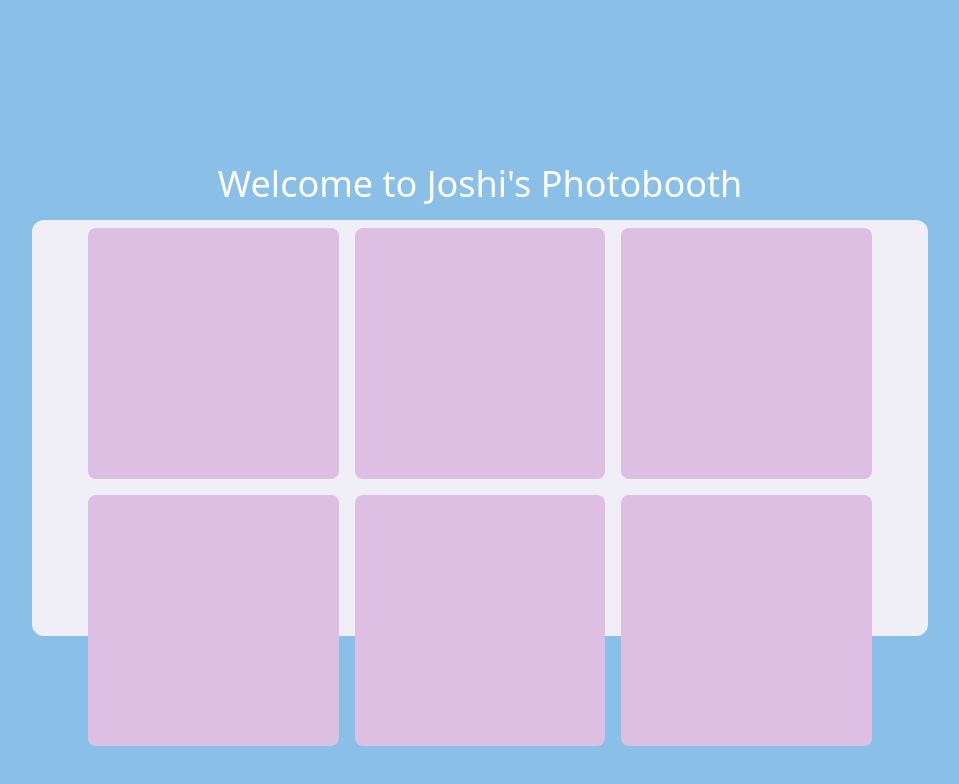
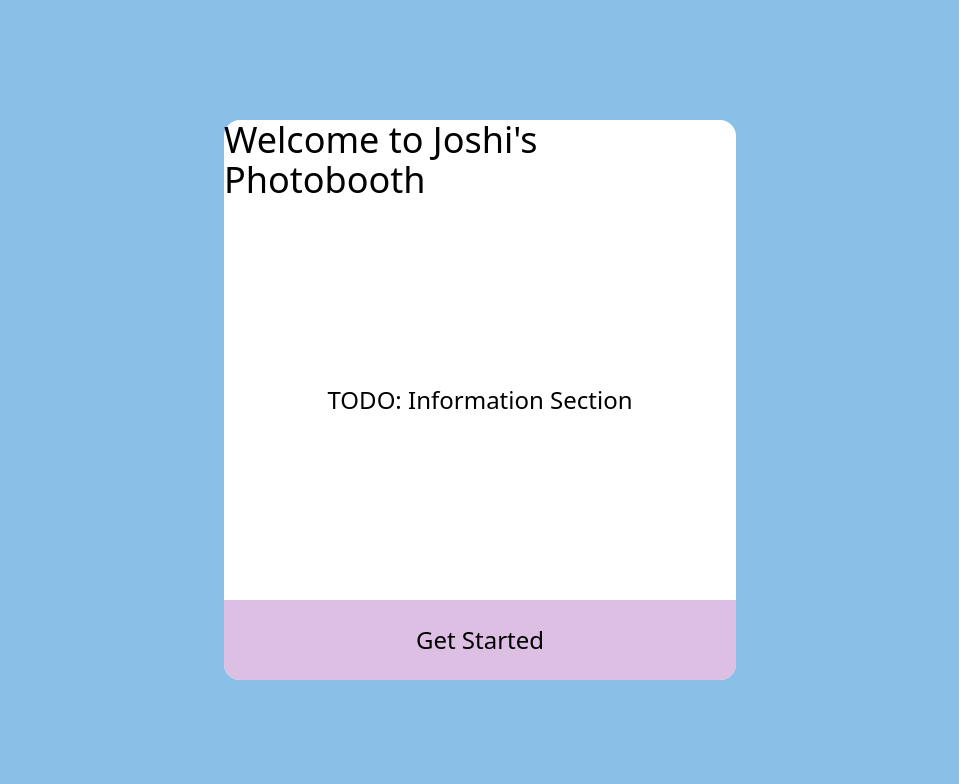
Before and after one commit to joshi-hahahaha/photobooth, a Next.js app: page / in a window 1280 px wide. Shown: the top 784 px of the page, without its empty margins (160-1119 px from the left). Built offline with nearby package versions, Linux system fonts and the light colour scheme.

Commit message:
IMP: section shifting using frame-motion library + restructured the landig section.

```diff
--- a/package.json
+++ b/package.json
@@ -9,6 +9,7 @@
     "lint": "next lint"
   },
   "dependencies": {
+    "motion": "^12.4.7",
     "next": "15.1.7",
     "react": "^19.0.0",
     "react-dom": "^19.0.0",
--- a/src/app/page.tsx
+++ b/src/app/page.tsx
@@ -1,19 +1,101 @@
 "use client";
 
-import HeaderBar from "@/components/HeaderBar";
+// import HeaderBar from "@/components/HeaderBar";
+import { useState } from "react";
+import { motion, AnimatePresence } from "framer-motion";
 
+/**
+ * Plan:
+ * 1. Bring the user to the landing page
+ * 2. Landing page will have a button that says Get Started
+ * 3.
+ */
 export default function Home() {
+  //---------------------------------------------States----------------------------------------------
+  const [step, setStep] = useState(1);
+
+  //--------------------------------------------Functions--------------------------------------------
+  const handleGetStartedBtn = () => {
+    console.log("Get Started Button Clicked");
+  };
+
+  const nextStep = () => {
+    setStep(step + 1);
+  };
+
+  const prevStep = () => {
+    setStep(step - 1);
+  };
+
+  //---------------------------------------------Return----------------------------------------------
+  const cardVariants = {
+    hidden: { opacity: 0, y: 50 }, // Start offscreen (to the right)
+    visible: { opacity: 1, y: 0 }, // Fade in and slide into view
+    exit: { opacity: 0, y: -50 }, // Slide out to the left when exiting
+  };
+
+  //---------------------------------------------Return----------------------------------------------
   return (
-    <div className="w-screen h-screen flex flex-col justify-center items-center bg-pastelBabyBlue p-48">
-      <HeaderBar />
-      <div className="w-full h-full bg-pastelWhite flex justify-center flex-wrap rounded-xl">
-        <div className="w-[28%] aspect-square bg-pastelPink m-2 rounded-lg"></div>
-        <div className="w-[28%] aspect-square bg-pastelPink m-2 rounded-lg"></div>
-        <div className="w-[28%] aspect-square bg-pastelPink m-2 rounded-lg"></div>
-        <div className="w-[28%] aspect-square bg-pastelPink m-2 rounded-lg"></div>
-        <div className="w-[28%] aspect-square bg-pastelPink m-2 rounded-lg"></div>
-        <div className="w-[28%] aspect-square bg-pastelPink m-2 rounded-lg"></div>
-      </div>
+    <div className="w-screen h-screen flex justify-center items-center bg-pastelBabyBlue">
+      <AnimatePresence mode="wait">
+        {step === 1 && (
+          <motion.div
+            key="step1"
+            initial="hidden"
+            animate="visible"
+            exit="exit"
+            variants={cardVariants}
+            transition={{ duration: 0.5 }}
+            className="w-[40%] h-[70%] bg-white rounded-2xl flex flex-col justify-between"
+          >
+            <div className="w-full h-20 flex justify-center items-center text-4xl text-black">
+              {`Welcome to Joshi's Photobooth`}
+            </div>
+            <div className="w-full h-20 flex justify-center items-center text-2xl text-black">
+              <div>{`TODO: Information Section`}</div>
+            </div>
+            <button
+              className="w-full h-20 flex justify-center items-center text-2xl text-black bg-pastelPink rounded-b-2xl hover:bg-pastelPink/80 transition"
+              onClick={nextStep}
+            >
+              <div>{`Get Started`}</div>
+            </button>
+          </motion.div>
+        )}
+
+        {step === 2 && (
+          <motion.div
+            key="step2"
+            initial="hidden"
+            animate="visible"
+            exit="exit"
+            variants={cardVariants}
+            transition={{ duration: 0.5 }}
+            className="w-[40%] h-[70%] bg-white rounded-2xl flex flex-col justify-between"
+          >
+            <div className="w-full h-20 flex justify-center items-center text-4xl text-black">
+              {`Choose Your Options`}
+            </div>
+            <div className="w-full h-full flex justify-center items-center">
+              <div>{`TODO: Options Section`}</div>
+            </div>
+            <div className="flex">
+              <button
+                className="w-1/2 h-20 flex justify-center items-center text-2xl text-black bg-gray-300 rounded-bl-2xl hover:bg-gray-400 transition"
+                onClick={prevStep}
+              >
+                Back
+              </button>
+              <button
+                className="w-1/2 h-20 flex justify-center items-center text-2xl text-black bg-pastelPink rounded-br-2xl hover:bg-pastelPink/80 transition"
+                onClick={nextStep}
+              >
+                Next
+              </button>
+            </div>
+          </motion.div>
+        )}
+      </AnimatePresence>
     </div>
   );
 }
```
Also changed, not shown: 1 other file (tests, documents, lock files or other folders).
